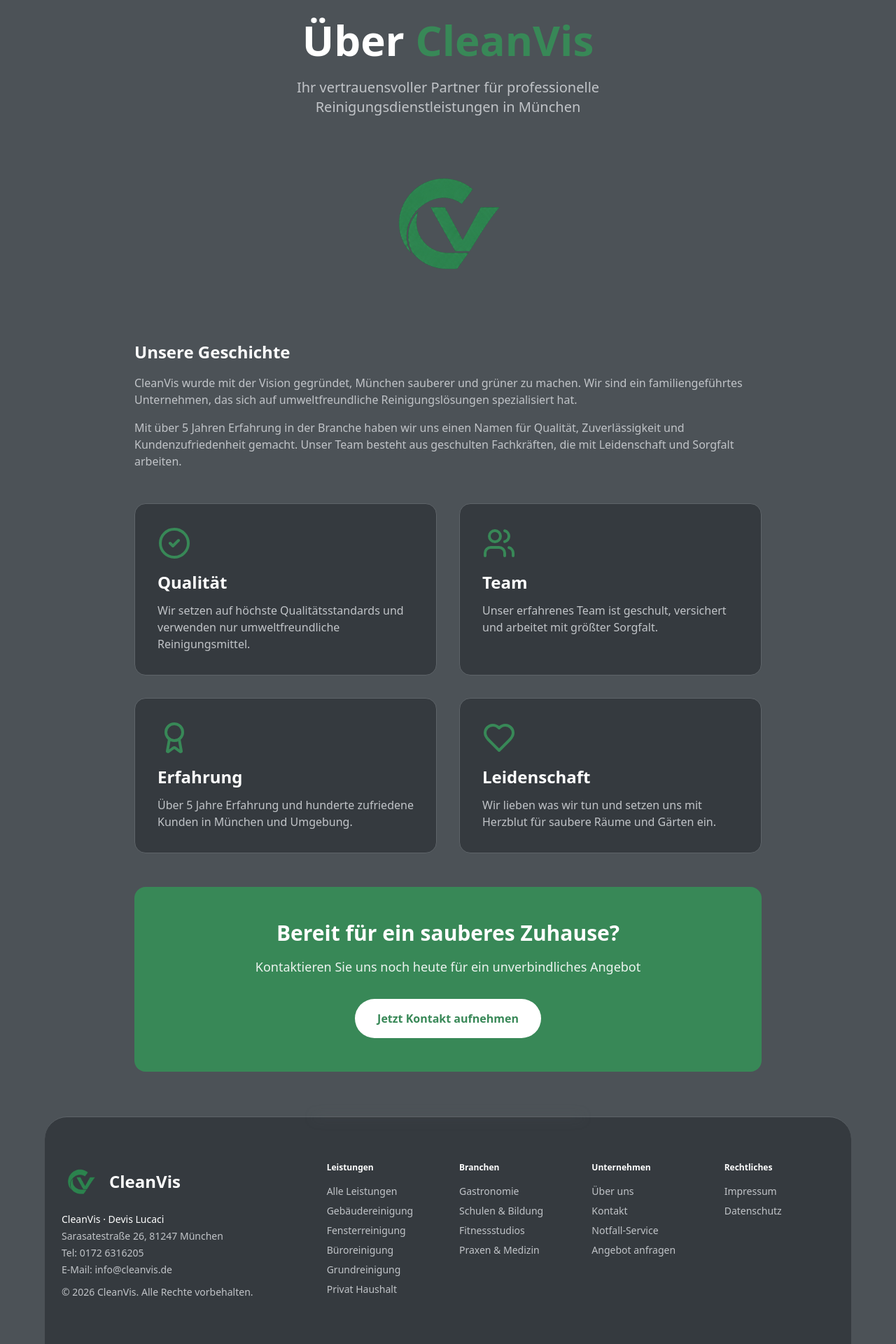
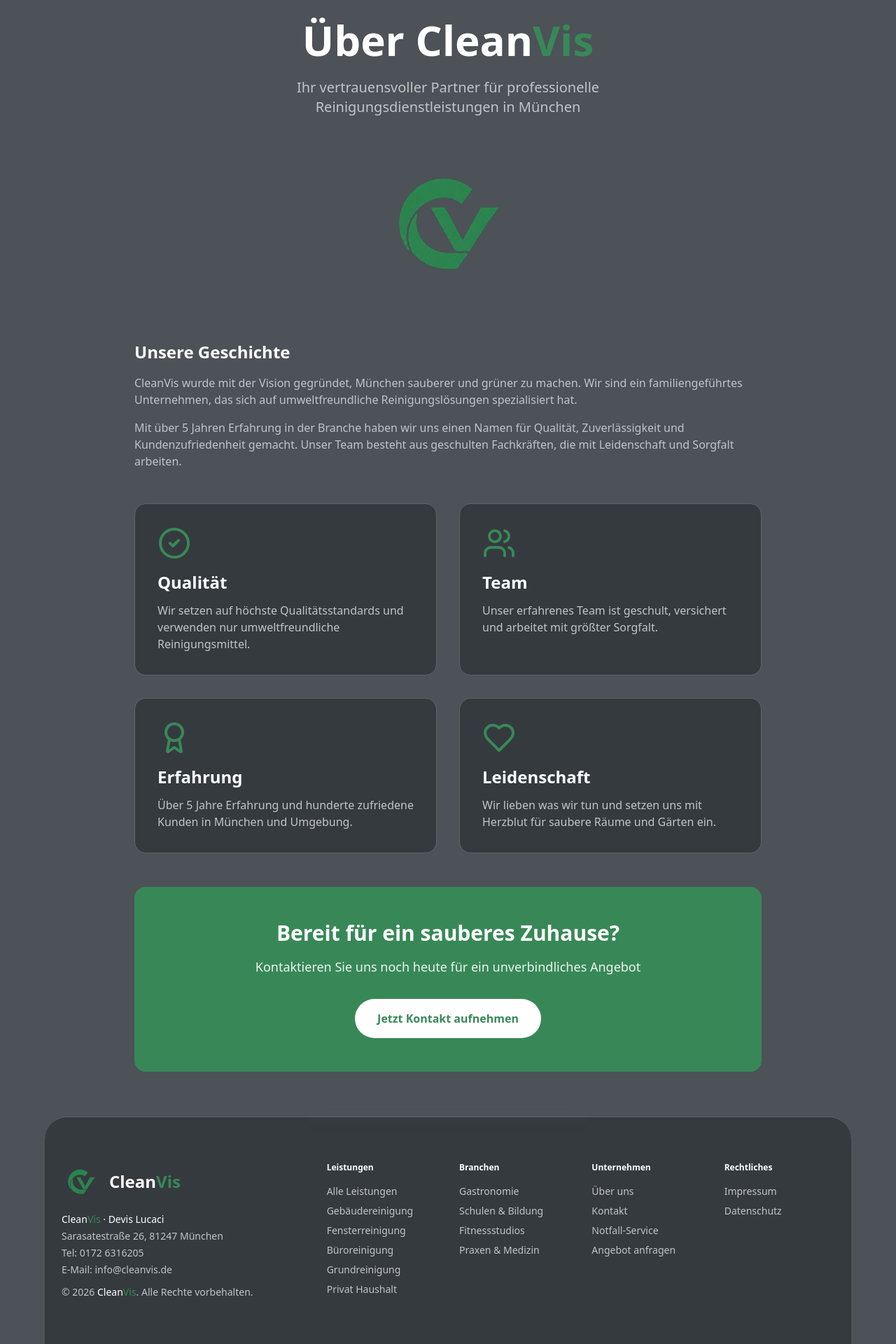
Before and after one commit to zentrale47/website-project-47-, a Next.js app: page /about in a window 1280 px wide. Shown: the part 214-2134 px from the top of the page at 70% size. Built offline with nearby package versions, Linux system fonts and the light colour scheme.

Commit message:
feat: split "CleanVis" into "Clean" and "Vis" across app and footer components

```diff
--- a/app/about/page.tsx
+++ b/app/about/page.tsx
@@ -15,7 +15,7 @@ export default function AboutPage() {
           {/* Header */}
           <div className="text-center mb-12">
             <h1 className="text-4xl md:text-5xl lg:text-6xl font-bold text-foreground mb-6">
-              Über <span className="text-primary">CleanVis</span>
+              Über <span className="text-foreground">Clean</span><span className="text-primary">Vis</span>
             </h1>
             <p className="text-xl text-muted-foreground max-w-2xl mx-auto">
               Ihr vertrauensvoller Partner für professionelle Reinigungsdienstleistungen in München
--- a/components/footer.tsx
+++ b/components/footer.tsx
@@ -70,14 +70,14 @@ export function Footer() {
               height={56}
               className="object-contain"
             />
-            <span className="text-2xl font-bold text-foreground">CleanVis</span>
+            <span className="text-2xl font-bold"><span className="text-foreground">Clean</span><span className="text-primary">Vis</span></span>
           </Link>
           <div className="text-muted-foreground mt-8 text-sm md:mt-0 md:block hidden space-y-1">
-            <p className="font-medium text-foreground">CleanVis · Devis Lucaci</p>
+            <p className="font-medium text-foreground"><span className="text-foreground">Clean</span><span className="text-primary">Vis</span> · Devis Lucaci</p>
             <p>Sarasatestraße 26, 81247 München</p>
             <p>Tel: 0172 6316205</p>
             <p>E-Mail: info@cleanvis.de</p>
-            <p className="pt-2">© {new Date().getFullYear()} CleanVis. Alle Rechte vorbehalten.</p>
+            <p className="pt-2">© {new Date().getFullYear()} <span className="text-foreground">Clean</span><span className="text-primary">Vis</span>. Alle Rechte vorbehalten.</p>
           </div>
         </AnimatedContainer>
 
@@ -122,10 +122,10 @@ export function Footer() {
       </div>
 
       <div className="md:hidden mt-8 text-center space-y-1">
-        <p className="text-foreground text-sm font-medium">CleanVis · Devis Lucaci</p>
+        <p className="text-foreground text-sm font-medium"><span className="text-foreground">Clean</span><span className="text-primary">Vis</span> · Devis Lucaci</p>
         <p className="text-muted-foreground text-sm">Sarasatestraße 26, 81247 München</p>
         <p className="text-muted-foreground text-sm">Tel: 0172 6316205 · info@cleanvis.de</p>
-        <p className="text-muted-foreground text-sm pt-2">© {new Date().getFullYear()} CleanVis. Alle Rechte vorbehalten.</p>
+        <p className="text-muted-foreground text-sm pt-2">© {new Date().getFullYear()} <span className="text-foreground">Clean</span><span className="text-primary">Vis</span>. Alle Rechte vorbehalten.</p>
       </div>
     </footer>
   )
--- a/components/glassmorphism-nav.tsx
+++ b/components/glassmorphism-nav.tsx
@@ -109,7 +109,7 @@ export function GlassmorphismNav() {
                   className="w-full h-full object-contain"
                 />
               </div>
-              <span className="text-lg md:text-xl font-bold text-foreground tracking-tight">CleanVis</span>
+              <span className="text-lg md:text-xl font-bold tracking-tight"><span className="text-foreground">Clean</span><span className="text-primary">Vis</span></span>
             </Link>
 
             {/* Desktop Navigation */}
```
